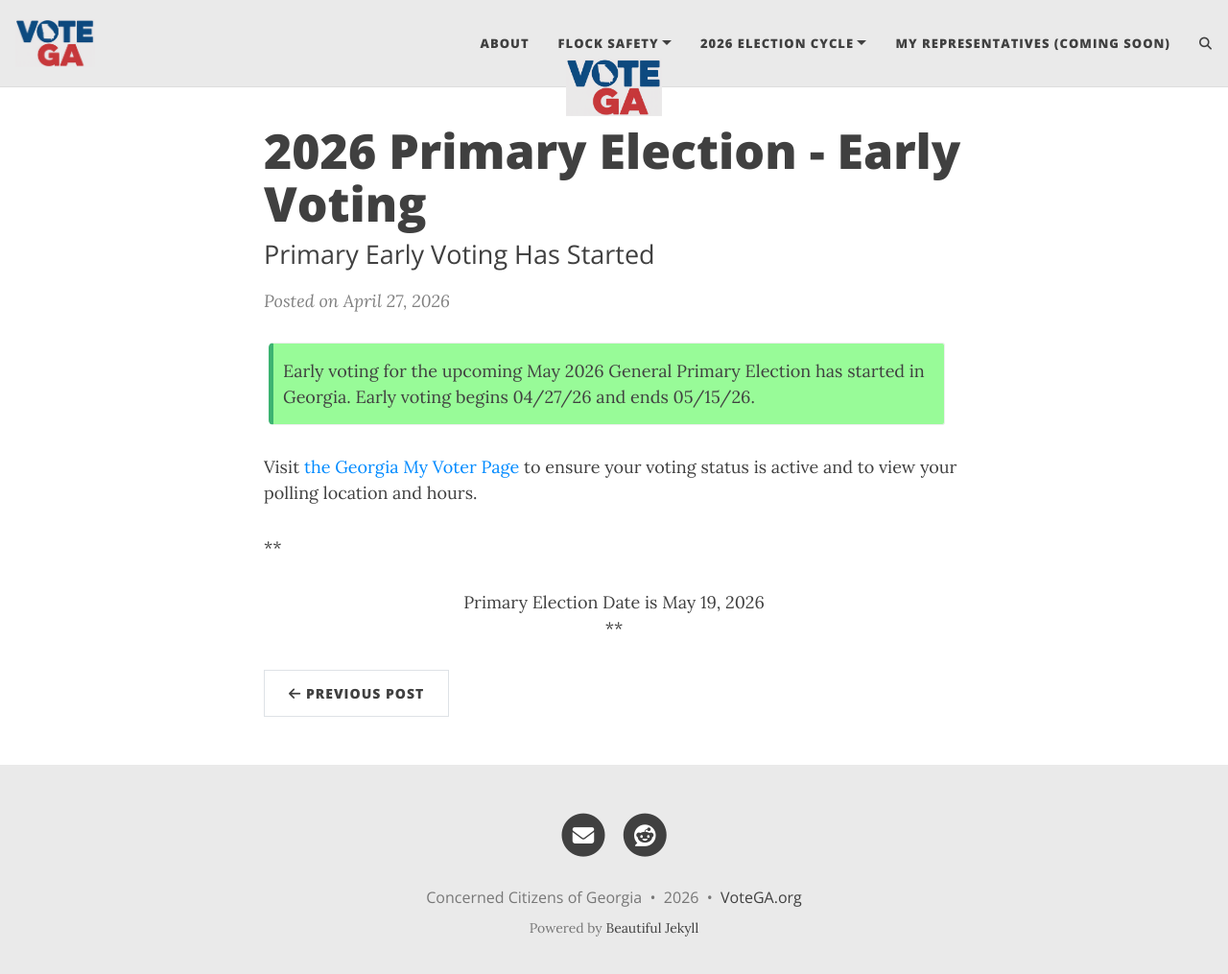
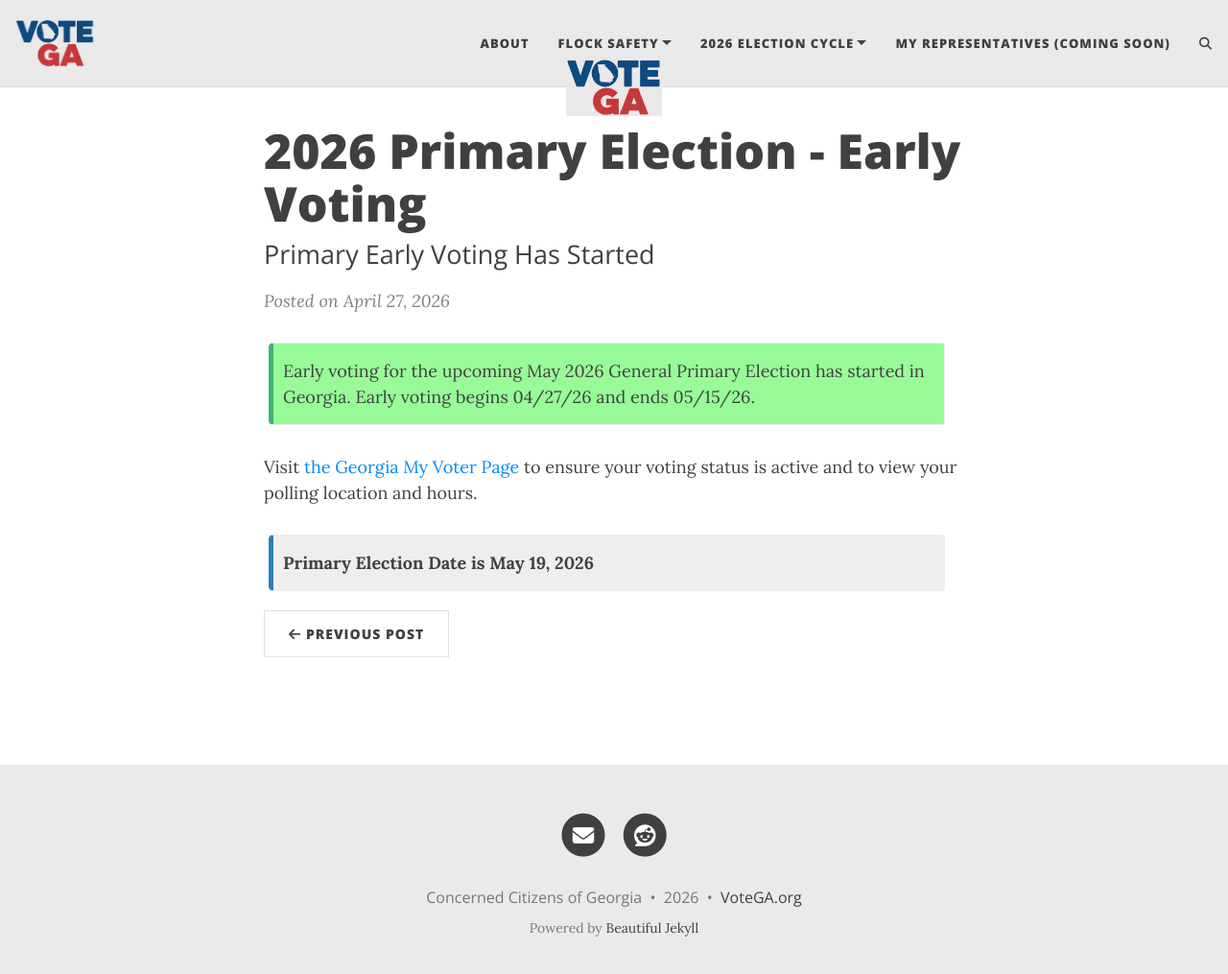
Before and after one commit to Votega/votega.org-TEST, a Jekyll site: the page built from _posts/2026-04-27-2026-primary-election.md, in a window 1280 px wide and 1028 px high. Shown: the top 1015 px of the window at 96% size. Built offline with Jekyll 4.4.1, drawn with Linux system fonts in a browser that asks for light colours; comment, search, counter and statistics services are not loaded.

Commit message:
Update 2026-04-27-2026-primary-election.md

```diff
--- a/_posts/2026-04-27-2026-primary-election.md
+++ b/_posts/2026-04-27-2026-primary-election.md
@@ -8,4 +8,5 @@ Early voting for the upcoming May 2026 General Primary Election has started in G
 
 Visit <a href="https://mvp.sos.ga.gov" target="_blank"> the Georgia My Voter Page</a> to ensure your voting status is active and to view your polling location and hours.
 
-**<center>Primary Election Date is May 19, 2026<center>**
+{: .box-note}
+**Primary Election Date is May 19, 2026**
```
